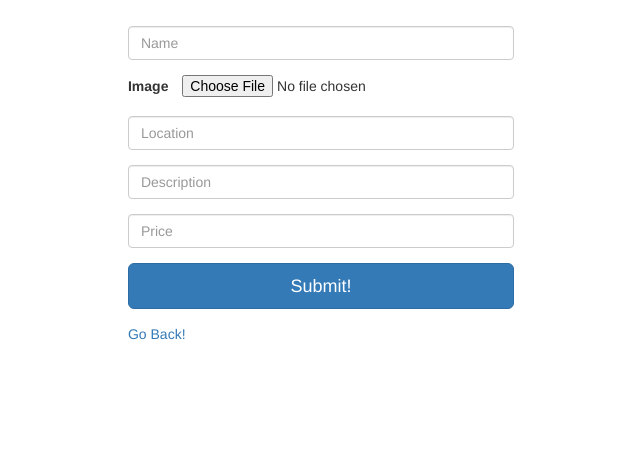
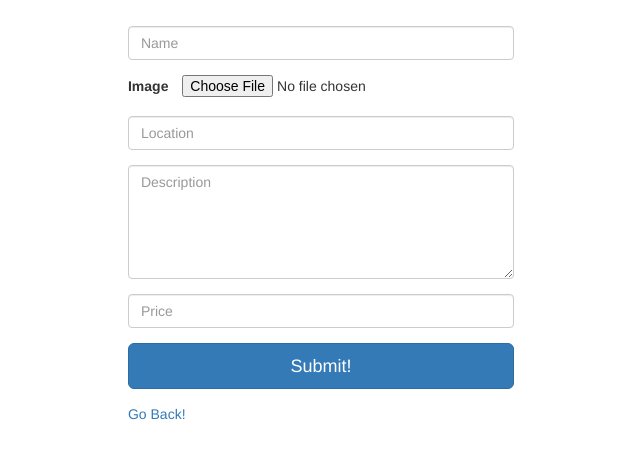
Before and after one commit to rutvijdave12/Yelpcamp, a Node server app: page /campgrounds/new in a window 1280 px wide. Shown: the part 136-595 px from the top of the page, without its empty margins (319-959 px from the left). Run offline with Node 20, Linux system fonts and the light colour scheme; the visitor is signed in with stand-in values (Sample User, id 1); some libraries are stand-ins or nearby versions.

Commit message:
Yelpcamp v16

```diff
--- a/Yelpcamp v16.0/app.js
+++ b/Yelpcamp v16.0/app.js
@@ -20,8 +20,8 @@ var commentRoutes 		= require("./routes/comments"),
 
 
 var app = express();
-
-mongoose.connect("mongodb://localhost/yelp_camp",{useNewUrlParser:true,useUnifiedTopology:true});
+// mongoose.connect("mongodb://localhost/yelp_camp",{useNewUrlParser:true,useUnifiedTopology:true});
+mongoose.connect(process.env.DATABASEURL,{useNewUrlParser:true,useUnifiedTopology:true});
 mongoose.set('useFindAndModify', false);
 mongoose.set('useNewUrlParser', true);
 mongoose.set('useCreateIndex', true);
@@ -92,7 +92,7 @@ but don't get through through meaning it cannot find our campground since out "/
 
 app.use("/users/:id", userRoutes);
 
-app.listen(3000, function(){
+app.listen(process.env.PORT || 3000, function(){
 	console.log("Yelpcamp server has started!");
 });
 
--- a/Yelpcamp v16.0/package.json
+++ b/Yelpcamp v16.0/package.json
@@ -4,7 +4,8 @@
   "description": "Yelpcamp v2",
   "main": "app.js",
   "scripts": {
-    "test": "echo \"Error: no test specified\" && exit 1"
+    "test": "echo \"Error: no test specified\" && exit 1",
+    "start": "node app.js"
   },
   "repository": {
     "type": "git",
--- a/Yelpcamp v16.0/public/stylesheets/main.css
+++ b/Yelpcamp v16.0/public/stylesheets/main.css
@@ -18,8 +18,8 @@
     display:inline;
 }
 
-.pad-bottom{
-    padding-bottom: 1rem;
+.pad-vertically{
+    padding: 1rem 0;
 }
 
 .navbar-default .navbar-toggle {
@@ -125,3 +125,38 @@ hr{
     padding-left: 1rem;
     display: inline;
 }
+
+.form{
+    width:33%;
+    margin:30px auto;
+}
+
+@media only screen and (max-width: 1024px){
+    .form{
+        width:40%;
+    }
+}
+
+@media only screen and (max-width: 854px){
+    .form{
+        width:50%;
+    }
+}
+
+@media only screen and (max-width: 426px){
+    .form{
+        width:60%;
+    }
+}
+
+@media only screen and (max-width: 348px){
+    .form{
+        width:70%;
+    }
+}
+
+@media only screen and (max-width: 290px){
+    .form{
+        width:80%;
+    }
+}
--- a/Yelpcamp v16.0/views/admin.ejs
+++ b/Yelpcamp v16.0/views/admin.ejs
@@ -5,7 +5,7 @@
 	<div class="row">
 		<h1 style="text-align:center;">Admin Sign up</h1>
 
-		<div style="width:33%; margin:30px auto">
+		<div class="form">
             <form action="/register" method="POST">
                 <div class="form-group">
                     <input class="form-control" type="text" name="firstName" placeholder="First Name">
--- a/Yelpcamp v16.0/views/campgrounds/edit.ejs
+++ b/Yelpcamp v16.0/views/campgrounds/edit.ejs
@@ -4,7 +4,7 @@
 	<div class="row">
 		<h1 style="text-align:center;">Edit <%= campground.name %></h1>
 
-		<div style="width:33%; margin:30px auto">
+		<div class="form">
 			<form action="/campgrounds/<%= campground._id %>?_method=PUT" method="POST" enctype="multipart/form-data">
 				<div class="form-group">
 					<input class="form-control" type="text" name="campground[name]" value="<%=campground.name%>">
@@ -17,7 +17,7 @@
 					<input class="form-control" type="text" name="campground[location]" value="<%=campground.location%>">
 				</div>
 				<div class="form-group">
-					<input class="form-control" type="text" name="campground[description]" value="<%=campground.description%>">
+					<textarea name="campground[description]" class="form-control" placeholder="Description" cols="30" rows="5"><%=campground.description%></textarea>
 				</div>
 				<div class="form-group">
 					<input class="form-control" type="number" name="campground[price]" value="<%= campground.price %>" min="0.01" step="0.01">
--- a/Yelpcamp v16.0/views/campgrounds/new.ejs
+++ b/Yelpcamp v16.0/views/campgrounds/new.ejs
@@ -4,7 +4,7 @@
 	<div class="row">
 		<h1 style="text-align:center;">Create a New Campground</h1>
 
-		<div style="width:33%; margin:30px auto">
+		<div class="form">
 			<form action="/campgrounds" method="POST" enctype="multipart/form-data">
 				<div class="form-group">
 					<input class="form-control" type="text" name="campground[name]" placeholder="Name">
@@ -17,7 +17,7 @@
 					<input class="form-control" type="text" name="campground[location]" placeholder="Location">
 				</div>
 				<div class="form-group">
-					<input class="form-control" type="text" name="campground[description]" placeholder="Description">
+					<textarea name="campground[description]" class="form-control" placeholder="Description" cols="30" rows="5"></textarea>
 				</div>
 				<div class="form-group">
 					<input class="form-control" type="number" name="campground[price]" placeholder="Price" min="0.10" step="0.10">
--- a/Yelpcamp v16.0/views/campgrounds/show.ejs
+++ b/Yelpcamp v16.0/views/campgrounds/show.ejs
@@ -43,7 +43,7 @@
                 </div>
                 <hr>
                 <% campground.comments.forEach(function(comment){ %>
-                    <div class="row pad-bottom">
+                    <div class="row pad-vertically">
                         <div class="col-md-12">
                             <strong><%=comment.author.username%></strong>
                             <span class="pull-right"><%= moment(comment.createdAt).fromNow() %></span>
--- a/Yelpcamp v16.0/views/comments/edit.ejs
+++ b/Yelpcamp v16.0/views/comments/edit.ejs
@@ -4,10 +4,10 @@
 	<div class="row">
 		<h1 style="text-align:center;">Edit Comment</h1>
 
-		<div style="width:33%; margin:30px auto">
+		<div class="form">
 			<form action="/campgrounds/<%= campground_id%>/comments/<%= comment._id %>?_method=PUT" method="POST">
 				<div class="form-group">
-					<input class="form-control" type="text" name="comment[text]" value="<%= comment.text%>">
+					<textarea name="comment[text]" class="form-control" cols="30" rows="5"><%= comment.text%></textarea>
 				</div>
 				<div class="form-group">
 					<button class="btn btn-lg btn-primary btn-block">Submit!</button>
--- a/Yelpcamp v16.0/views/comments/new.ejs
+++ b/Yelpcamp v16.0/views/comments/new.ejs
@@ -4,10 +4,10 @@
 	<div class="row">
 		<h1 style="text-align:center;">Add a new Comment to <%= campground.name%></h1>
 
-		<div style="width:33%; margin:30px auto">
+		<div class="form">
 			<form action="/campgrounds/<%= campground._id%>/comments" method="POST">
 				<div class="form-group">
-					<input class="form-control" type="text" name="comment[text]" placeholder="Text">
+					<textarea name="comment[text]" class="form-control" placeholder="Comment"  cols="30" rows="5"></textarea>
 				</div>
 				<div class="form-group">
 					<button class="btn btn-lg btn-primary btn-block">Submit!</button>
--- a/Yelpcamp v16.0/views/forgot.ejs
+++ b/Yelpcamp v16.0/views/forgot.ejs
@@ -5,7 +5,7 @@
 	<div class="row">
 		<h1 style="text-align:center;">Forgot Password?</h1>
 
-		<div style="width:33%; margin:30px auto">
+		<div class="form">
 			<form action="/forgot" method="POST">
                 <div class="form-group">
                     <input class="form-control" type="email" name="email" required placeholder="Email">
--- a/Yelpcamp v16.0/views/login.ejs
+++ b/Yelpcamp v16.0/views/login.ejs
@@ -5,7 +5,7 @@
 	<div class="row">
 		<h1 style="text-align:center;">Login</h1>
 
-		<div style="width:33%; margin:30px auto">
+		<div class="form">
 			<form action="/login" method="POST">
                 <div class="form-group">
                     <input class="form-control" type="text" name="username" required placeholder="Username">
--- a/Yelpcamp v16.0/views/register.ejs
+++ b/Yelpcamp v16.0/views/register.ejs
@@ -4,7 +4,7 @@
 	<div class="row">
 		<h1 style="text-align:center;">Sign Up</h1>
 
-		<div style="width:35%; margin:30px auto">
+		<div class="form">
             <form action="/register" method="POST">
                 <div class="form-group">
                     <input class="form-control" type="text" name="firstName" required placeholder="First Name">
--- a/Yelpcamp v16.0/views/reset.ejs
+++ b/Yelpcamp v16.0/views/reset.ejs
@@ -5,7 +5,7 @@
 	<div class="row">
 		<h1 style="text-align:center;">Reset Password</h1>
 
-		<div style="width:33%; margin:30px auto">
+		<div class="form">
 			<form action="/reset/<%= token %>" method="POST">
                 <div class="form-group">
                     <input class="form-control" type="password" required name="password" placeholder="New Password">
--- a/Yelpcamp v16.0/views/users/edit.ejs
+++ b/Yelpcamp v16.0/views/users/edit.ejs
@@ -4,7 +4,7 @@
 	<div class="row">
 		<h1 style="text-align:center;">Edit Profile</h1>
 
-		<div style="width:33%; margin:30px auto">
+		<div class="form">
 			<form action="/users/<%= user._id %>?_method=PUT" method="POST" enctype="multipart/form-data">
 				<div class="form-group">
 					<input class="form-control" type="text" name="user[firstName]" value="<%=user.firstName%>" readonly>
```
Also changed, not shown: Yelpcamp v16.0/public/stylesheets/landing.css (+9 -0 lines), 1 other file.
